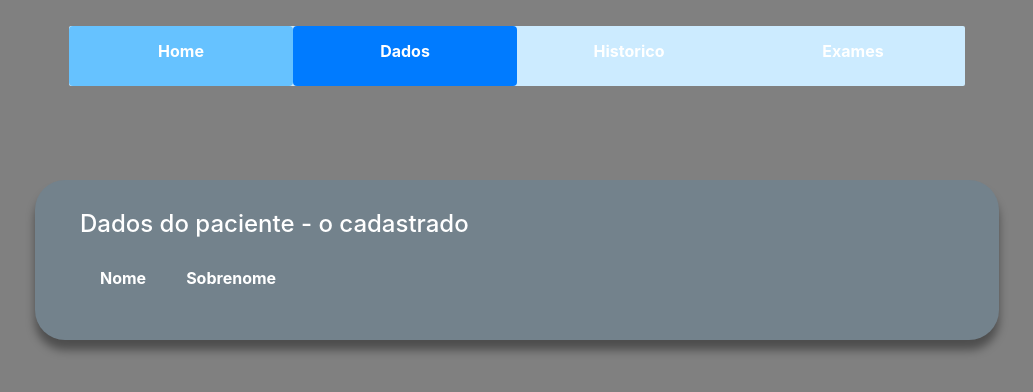
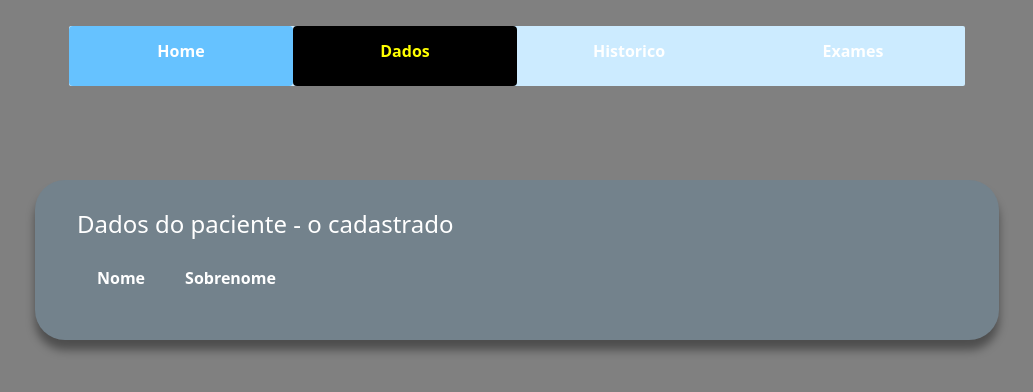
Before and after one commit to benlove-chris/Projeto-Integrador, a plain HTML site: page Frontend/html/paciente.html in a window 1280 px wide. Shown: the whole page, without its empty margins (123-1156 px from the left). Drawn offline with nearby package versions, Linux system fonts and the light colour scheme; no server answers.

Commit message:
tab active

```diff
--- a/Frontend/css/paciente.css
+++ b/Frontend/css/paciente.css
@@ -43,11 +43,6 @@ body{
 
 
 }
-ul.nav li.active a {background-color:red;}
-
-li .active{
-  background-color: red;
-}
 
 
 .nav-pills #home{
@@ -55,11 +50,7 @@ li .active{
 
 }
 
-.nav-pills .nav-link.active{
-  color: #000;
 
-
-}
 
 
 .tab-content{
--- a/Frontend/html/paciente.html
+++ b/Frontend/html/paciente.html
@@ -15,14 +15,22 @@
 <script src="https://cdnjs.cloudflare.com/ajax/libs/popper.js/1.12.9/umd/popper.min.js" integrity="sha384-ApNbgh9B+Y1QKtv3Rn7W3mgPxhU9K/ScQsAP7hUibX39j7fakFPskvXusvfa0b4Q" crossorigin="anonymous"></script>
 <script src="https://maxcdn.bootstrapcdn.com/bootstrap/4.0.0/js/bootstrap.min.js" integrity="sha384-JZR6Spejh4U02d8jOt6vLEHfe/JQGiRRSQQxSfFWpi1MquVdAyjUar5+76PVCmYl" crossorigin="anonymous"></script>
 
+<!--Link para CSS  do Bootstrap-->
+    <link rel="stylesheet" href="https://use.fontawesome.com/releases/v5.15.2/css/all.css"
+        integrity="sha384-vSIIfh2YWi9wW0r9iZe7RJPrKwp6bG+s9QZMoITbCckVJqGCCRhc+ccxNcdpHuYu" crossorigin="anonymous">
+    <link rel="stylesheet" href="../css/navbar-fixed-left.min.css">
+
 <!--da primeira-->
 <link href="https://cdn.jsdelivr.net/npm/bootstrap@5.0.2/dist/css/bootstrap.min.css" rel="stylesheet" integrity="sha384-EVSTQN3/azprG1Anm3QDgpJLIm9Nao0Yz1ztcQTwFspd3yD65VohhpuuCOmLASjC" crossorigin="anonymous">
   <script src="https://cdn.jsdelivr.net/npm/bootstrap@5.0.2/dist/js/bootstrap.min.js" integrity="sha384-cVKIPhGWiC2Al4u+LWgxfKTRIcfu0JTxR+EQDz/bgldoEyl4H0zUF0QKbrJ0EcQF" crossorigin="anonymous"></script>
+
+
   <style>
-    li.active{
-      background-color: red;
-      color: red;
-    }
+    .nav-pills .nav-link.active{
+        background: black;
+        color: yellow;
+        }
+
   </style>
 
 
@@ -252,12 +260,7 @@
   <script src="https://cdn.jsdelivr.net/npm/popper.js@1.16.0/dist/umd/popper.min.js" integrity="sha384-Q6E9RHvbIyZFJoft+2mJbHaEWldlvI9IOYy5n3zV9zzTtmI3UksdQRVvoxMfooAo" crossorigin="anonymous"></script>
   <script src="https://stackpath.bootstrapcdn.com/bootstrap/4.4.1/js/bootstrap.min.js" integrity="sha384-wfSDF2E50Y2D1uUdj0O3uMBJnjuUD4Ih7YwaYd1iqfktj0Uod8GCExl3Og8ifwB6" crossorigin="anonymous"></script>
 
-<!--Link para CSS  do Bootstrap-->
-    <link rel="stylesheet" href="https://stackpath.bootstrapcdn.com/bootstrap/4.4.1/css/bootstrap.min.css"
-        integrity="sha384-Vkoo8x4CGsO3+Hhxv8T/Q5PaXtkKtu6ug5TOeNV6gBiFeWPGFN9MuhOf23Q9Ifjh" crossorigin="anonymous">
-    <link rel="stylesheet" href="https://use.fontawesome.com/releases/v5.15.2/css/all.css"
-        integrity="sha384-vSIIfh2YWi9wW0r9iZe7RJPrKwp6bG+s9QZMoITbCckVJqGCCRhc+ccxNcdpHuYu" crossorigin="anonymous">
-    <link rel="stylesheet" href="../css/navbar-fixed-left.min.css">
+
 
     <!-- jQuery first, then Popper.js, then Bootstrap JS -->
     <script src="https://code.jquery.com/jquery-3.5.1.min.js" crossorigin="anonymous"></script>
```
